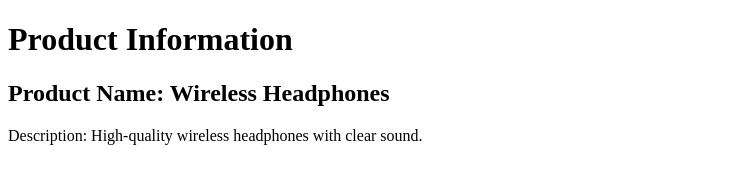
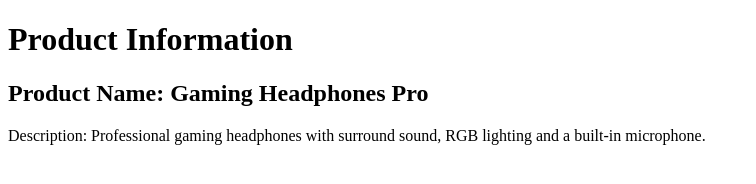
Before and after one commit to akshat-dhan/ONLINESTORE, a plain HTML site: page product.html in a window 1280 px wide. Shown: the whole page, without its empty margins (0-756 px from the left). Drawn offline with Linux system fonts and the light colour scheme.

Commit message:
Update product details version 2

```diff
--- a/product.html
+++ b/product.html
@@ -6,8 +6,8 @@
 <body>
     <h1>Product Information</h1>
 
-    <h2>Product Name: Wireless Headphones</h2>
+   <h2>Product Name: Gaming Headphones Pro</h2>
 
-    <p>Description: High-quality wireless headphones with clear sound.</p>
+<p>Description: Professional gaming headphones with surround sound, RGB lighting and a built-in microphone.</p>
 </body>
 </html>
```
